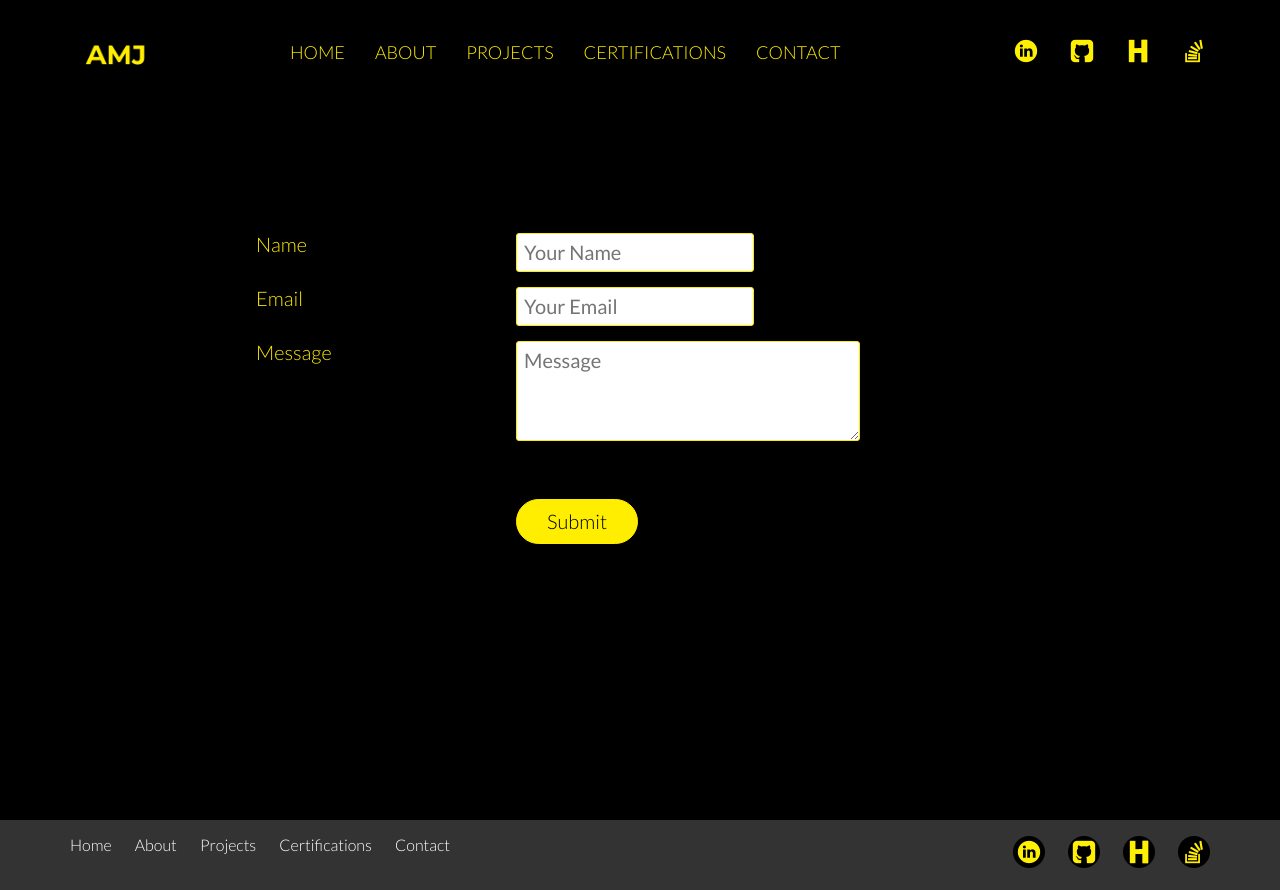
After one commit to ashish-mj/Ashish-M-J, a Flask app: page /contact in a window 1280 px wide. The commit adds this page. Run offline with Flask 2, Linux system fonts and the light colour scheme.

Commit message:
Create Contact Page

```diff
--- a/app.py
+++ b/app.py
@@ -7,25 +7,44 @@ Created on Thu Apr 15 12:09:56 2021
 """
 
 
-from flask import Flask, render_template
+from flask import Flask, render_template,request,redirect,url_for,flash
+import code_generator
 from flask_mail import Message,Mail
 
+data = code_generator.generate()
 
 app = Flask(__name__)
 app.config['SECRET_KEY']='Website'
 app.config['MAIL_SERVER']='smtp.gmail.com'
 app.config['MAIL_PORT']=465
-app.config['MAIL_USERNAME']=""
-app.config['MAIL_PASSWORD']=""
+app.config['MAIL_USERNAME']=data[0]
+app.config['MAIL_PASSWORD']=data[1]
 app.config['MAIL_USE_TLS']=False
 app.config['MAIL_USE_SSL']=True
 
-
+mail = Mail(app)
 
 @app.route('/')
 def home():
     return render_template('home.html')
 
 
+@app.route('/contact',methods=['GET','POST'])
+def contact():
+    if request.method=='POST':
+        name = request.form['name']
+        email = request.form['email']
+        msg = request.form['msg']
+        subject="Mail from website"
+        info = Message(subject,sender = "ana.customer1000@gmail.com",recipients = ['ashm.jagadeesh@gmail.com'])
+        info.body = "Name : " + str(name) + "\nEmail : " + str(email) + '\n'+str(msg)
+        mail.send(info)
+        print("Mail Sent")
+        flash("Email Successfully sent. ")
+        return redirect(url_for('contact'))
+    return render_template('contact.html')
+
+
+
 if __name__ == '__main__':
 	app.run(debug=True)
--- /dev/null
+++ b/static/css/contact.css
@@ -0,0 +1,37 @@
+section{
+    height: 90vh;
+}
+
+.contact-form{
+    padding-top: 125px;
+    width: 60%;
+    margin: 0 auto;
+    color:#FFEE00;
+}
+input[type=text],
+input[type=email],
+textarea{
+    width: 100%;
+    padding: 7px;
+    border-radius: 3px;
+    border: 1px solid #FFEE00;
+}
+textarea{
+    height: 100px;
+}
+*:focus{outline: none;}
+input[type=submit]{
+    display: inline-block;
+    padding: 10px 30px;
+    font-weight: 300;
+    text-decoration: none;
+    border-radius: 200px;
+    transition: background-color 0.2s,border 0.2s,color 0.2;
+    color: #000;
+    background-color: #FFEE00;
+    border: 1px solid #FFEE00;
+}
+input[type=submit]:hover,
+input[type=submit]:active{
+    background-color: #ffee00ab;
+}
--- a/static/css/home.css
+++ b/static/css/home.css
@@ -1,7 +1,7 @@
 .photo{
     width: 75%;
     height: 75%;
-    padding-top: 25px;
+    padding-top: 35px;
     padding-bottom: 85px;
     border-radius: 50%;
 }
--- /dev/null
+++ b/templates/contact.html
@@ -0,0 +1,58 @@
+{% extends 'template.html' %}
+
+
+{%block head%}
+<link rel="stylesheet" href="../static/css/contact.css">
+{%endblock%}
+
+{%block content%}
+<section>
+    <form action="{{url_for('contact')}}" class="contact-form" method="post">
+        <div class="row">
+            <div class="col span-1-of-3">
+                <label for="name">Name</label>
+            </div>
+            <div class="col span-2-0f-3">
+                <input type="text" name="name" id="name" placeholder="Your Name" required>
+            </div>
+        </div>
+        <div class="row">
+            <div class="col span-1-of-3">
+                <label for="email">Email</label>
+            </div>
+            <div class="col span-2-0f-3">
+                <input type="email" name="email" id="email" placeholder="Your Email" required>
+            </div>
+        </div>
+         <div class="row">
+            <div class="col span-1-of-3">
+                <label for="msg">Message</label>
+            </div>
+            <div class="col span-2-0f-3">
+                <textarea name="msg" id="msg" cols="30" rows="6" placeholder="Message" required></textarea>
+            </div>
+        </div>
+
+        <div class="row">
+            <div class="col span-1-of-3">
+                <label>&nbsp;</label>
+            </div>
+            <div class="col span-2-0f-3">
+                {% for mess in get_flashed_messages() %}
+                    <h5>{{mess}}</h5>
+                {% endfor %}
+            </div>
+          </div>
+
+        <div class="row">
+            <div class="col span-1-of-3">
+                <label>&nbsp;</label>
+            </div>
+            <div class="col span-2-0f-3">
+                <input type="submit" value="Submit" >
+            </div>
+          </div>
+</form>
+
+</section>
+{%endblock%}
--- a/templates/home.html
+++ b/templates/home.html
@@ -10,7 +10,7 @@
         <img src="../static/images/prisma.jpg" alt="AMJ  image" class="photo">
     </div>
     <div class="col span-1-of-2"></div>
-    <h1 class="text-box">Hello, I'm Ashish M J.
+    <h1 class="text-box">Hello, I'm <span class="rakuten">Ashish M J</span>.
         <br>I'm Technical Intern @ <span class="rakuten">Rakuten</span>.</h1>
     </div>
 </div>
--- a/templates/template.html
+++ b/templates/template.html
@@ -32,7 +32,7 @@
                 <a href="#">Certifications</a>
             </li>
             <li>
-                <a href="#">Contact</a>
+                <a href="{{url_for('contact')}}">Contact</a>
             </li>
         </ul>
         <ul class="social-links main-header">
@@ -74,7 +74,7 @@
                         <a href="#">Certifications</a>
                     </li>
                     <li>
-                        <a href="#">Contact</a>
+                        <a href="{{url_for('contact')}}">Contact</a>
                     </li>
 
                 </ul>
```
Also changed, not shown: code_generator.py (added, +15 -0 lines), static/images/github.png, static/images/h.png, static/images/linkedin.png, static/images/stack-overflow.png.
